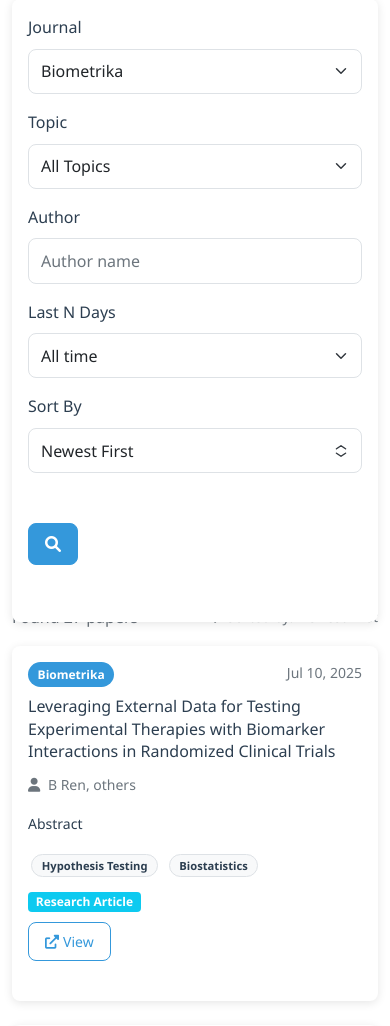
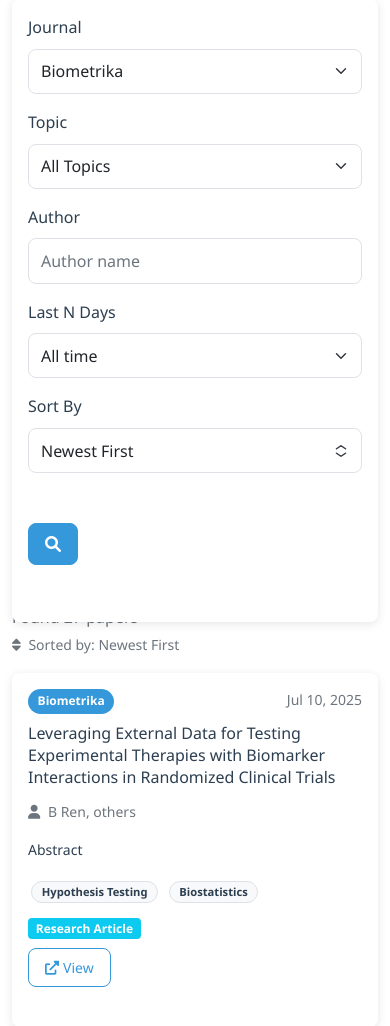
Before and after one commit to zhangxiany-tamu/research_tracker, a FastAPI app: page /papers?journal=Biometrika in a window 390 px wide. Shown: the part 128-1154 px from the top of the page. Run offline with FastAPI, Linux system fonts and the light colour scheme; data comes from the database, SQL or seed files in the repository.

Commit message:
Fix mobile display issue in papers section
Improved responsive layout for paper count and sorting information on mobile devices by:
- Using flex-column on mobile, flex-row on larger screens
- Adjusting alignment and margins for better mobile experience
- Preventing text overflow issues highlighted in mobile testing

```diff
--- a/templates/papers.html
+++ b/templates/papers.html
@@ -71,8 +71,8 @@
 <div class="row">
     <div class="col-12">
         {% if papers %}
-        <div class="d-flex justify-content-between align-items-center mb-3">
-            <p class="text-muted mb-0">Found {{ papers | length }} papers</p>
+        <div class="d-flex flex-column flex-sm-row justify-content-between align-items-start align-items-sm-center mb-3">
+            <p class="text-muted mb-1 mb-sm-0">Found {{ papers | length }} papers</p>
             <small class="text-muted">
                 <i class="fas fa-sort me-1"></i>
                 {% if selected_sort == 'date_asc' %}Sorted by: Oldest First
```
